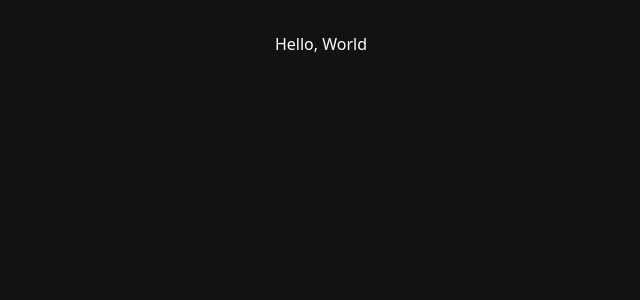
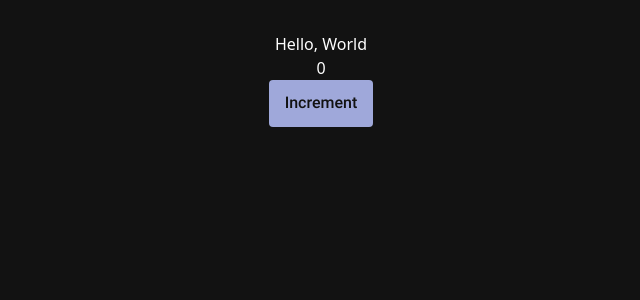
Before and after one commit to notSnuffy/Warehouse-Manager, a Next.js app in the folder gui/: page /test in a window 1280 px wide. Shown: the top 300 px of the page, without its empty margins (319-959 px from the left). Built offline with nearby package versions, Linux system fonts and the light colour scheme.

Commit message:
Add redux to manage state

```diff
--- a/gui/jsconfig.json
+++ b/gui/jsconfig.json
@@ -1,7 +1,8 @@
 {
   "compilerOptions": {
     "paths": {
-      "@/*": ["./src/*"]
+      "@/*": ["./src/*"],
+      "@lib/*": ["./src/lib/*"]
     }
   }
 }
--- a/gui/package.json
+++ b/gui/package.json
@@ -12,10 +12,13 @@
     "docs": "jsdoc -c jsdoc.json"
   },
   "dependencies": {
+    "@reduxjs/toolkit": "^2.2.3",
     "next": "14.1.0",
     "primereact": "^10.6.3",
     "react": "^18",
     "react-dom": "^18",
+    "react-redux": "^9.1.1",
+    "redux-persist": "^6.0.0",
     "swr": "^2.2.5"
   },
   "devDependencies": {
--- /dev/null
+++ b/gui/src/app/StoreProvider.js
@@ -0,0 +1,14 @@
+"use client";
+import { useRef } from "react";
+import { Provider } from "react-redux";
+import { makeStore } from "../lib/store";
+
+export default function StoreProvider({ children }) {
+  const storeRef = useRef();
+  if (!storeRef.current) {
+    // Create the store instance the first time this renders
+    storeRef.current = makeStore();
+  }
+
+  return <Provider store={storeRef.current}>{children}</Provider>;
+}
--- a/gui/src/app/layout.js
+++ b/gui/src/app/layout.js
@@ -1,4 +1,5 @@
 import PrimeProvider from "./PrimeProvider";
+import StoreProvider from "./StoreProvider";
 
 export const metadata = {
   title: "Create Next App",
@@ -9,7 +10,9 @@ export default function RootLayout({ children }) {
   return (
     <html lang="en">
       <body>
-        <PrimeProvider>{children}</PrimeProvider>
+        <PrimeProvider>
+          <StoreProvider>{children}</StoreProvider>
+        </PrimeProvider>
       </body>
     </html>
   );
--- a/gui/src/app/test/page.js
+++ b/gui/src/app/test/page.js
@@ -1,3 +1,8 @@
+"use client";
+import { incrementByAmount } from "@/lib/features/test/testSlice";
+import { Button } from "primereact/button";
+import { useDispatch, useSelector } from "react-redux";
+
 /**
  * Renders a React component that displays a greeting message.
  * @memberof module:Test
@@ -6,7 +11,18 @@
  */
 function Test() {
   let name = "World";
-  return <h1>Hello, {name}</h1>;
+  const test = useSelector((state) => state.test.value);
+  const dispatch = useDispatch();
+  return (
+    <>
+      <h1>Hello, {name}</h1>
+      <h2>{test}</h2>
+      <Button
+        label="Increment"
+        onClick={() => dispatch(incrementByAmount(2))}
+      />
+    </>
+  );
 }
 
 export default Test;
--- /dev/null
+++ b/gui/src/lib/features/test/testSlice.js
@@ -0,0 +1,23 @@
+import { createSlice } from "@reduxjs/toolkit";
+
+export const testSlice = createSlice({
+  name: "test",
+  initialState: {
+    value: 0,
+  },
+  reducers: {
+    increment: (state) => {
+      state.value += 1;
+    },
+    decrement: (state) => {
+      state.value -= 1;
+    },
+    incrementByAmount: (state, action) => {
+      state.value += action.payload;
+    },
+  },
+});
+
+export const { increment, decrement, incrementByAmount } = testSlice.actions;
+
+export default testSlice.reducer;
--- /dev/null
+++ b/gui/src/lib/store.js
@@ -0,0 +1,10 @@
+import { configureStore } from "@reduxjs/toolkit";
+import testReducer from "./features/test/testSlice";
+
+export const makeStore = () => {
+  return configureStore({
+    reducer: {
+      test: testReducer,
+    },
+  });
+};
```
Also changed, not shown: 1 other file (tests, documents, lock files or other folders).
